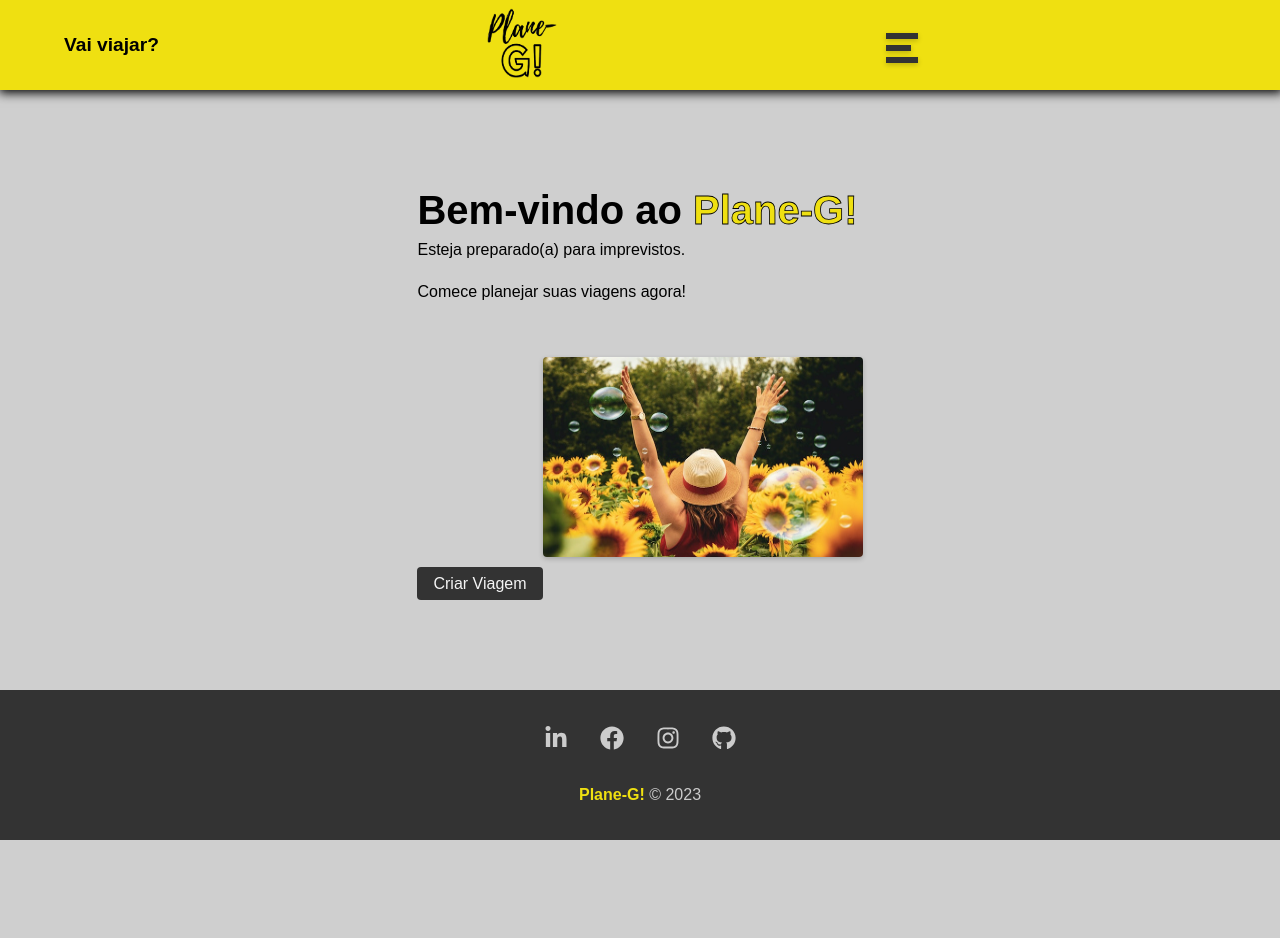
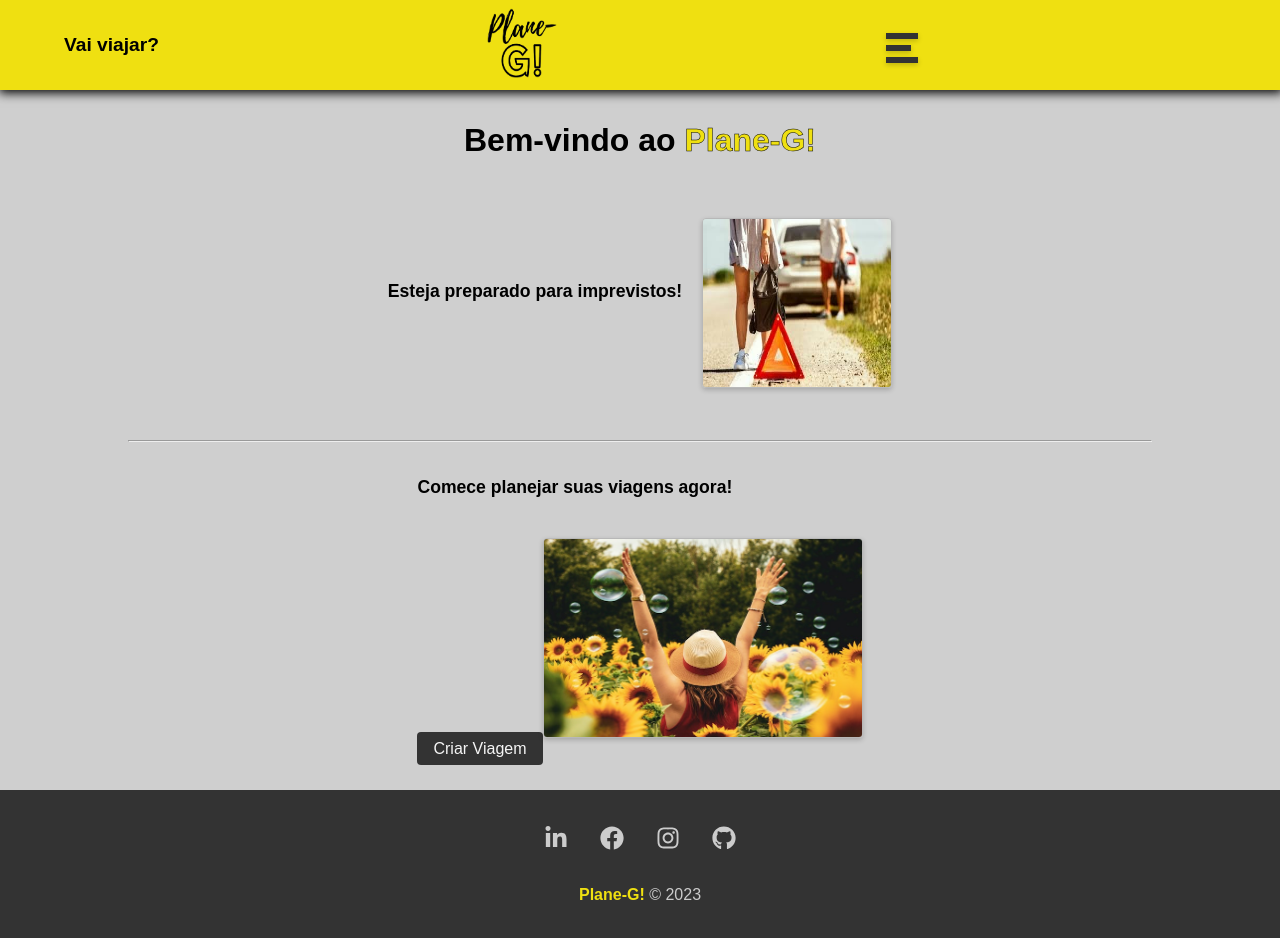
Before and after one commit to alexandreSouza31/plane-G, a React (Create React App) app: page / in a window 1280 px wide. Before the commit the page ends 840 px from the top, so only its background shows below. Built offline with nearby package versions, Linux system fonts and the light colour scheme.

Commit message:
will add the image of unforeseen

```diff
--- a/src/components/pages/Home.js
+++ b/src/components/pages/Home.js
@@ -1,18 +1,24 @@
 import styles from "./Home.module.css";
-import img_home from "../../img/freedom.jpg"
+import img_freedom from "../../img/freedom.jpg";
+import img_accident from "../../img/accident.jpg";
 import LinkButton from "../layoult/LinkButton";
 
 function Home() {
     return (
         <section className={styles.home_container}>
-            <div className={styles.dialog}>
             <h1>
                 Bem-vindo ao <span>Plane-G!</span>
             </h1>
-            <p>Esteja preparado(a) para imprevistos.</p>
-            <p>Comece planejar suas viagens agora!</p>
-            <LinkButton to="/newtrip" text="Criar Viagem" />
-            <img src={img_home } /></div>
+            <span className={styles.span_despair}>
+                <p>Esteja preparado para imprevistos!</p>
+                <img src={img_accident} />
+            </span>
+            <hr></hr>
+            <span className={styles.span_freedom}>
+                <p>Comece planejar suas viagens agora!</p>
+                <LinkButton to="/newtrip" text="Criar Viagem" />
+                <img src={img_freedom} />
+            </span>
         </section>
     )
 }
--- a/src/components/pages/Home.module.css
+++ b/src/components/pages/Home.module.css
@@ -1,44 +1,57 @@
 .home_container {
-    width: 100vw;
-    min-height: 400px;
+    width: 90vw;
+    height: 700px;
     display: flex;
     flex-direction: column;
-    justify-content: center;
+    justify-content: space-between;
     align-items: center;
     padding: 2rem;
     box-sizing: border-box;
-    /* background-image: url("../../img/freedom.jpg"); */
-    /* background-repeat: no-repeat;
-    background-size: contain; */
 }
 
-/* .dialog{
-    bottom: 150px;
-    position: relative;
-    background-color: #000000b8;
-    box-shadow: 0 2px 5px rgba(0, 0, 0, 0.5);
-
-    border-radius: 10px;
-} */
 .home_container h1{
-    /* color: whitesmoke; */
-    font-size: 2.5rem;
+    font-size: 2rem;
     margin-bottom: .5rem;
+    white-space: nowrap;
 }
 
 .home_container h1 span{
     color: #efe011;
-    -webkit-text-stroke: .8px #000;
+    -webkit-text-stroke: .5px #000;
+}
+
+
+.span_despair{
+    display: flex;
+    align-items: center;
+    justify-content: space-between;
+}
+
+.home_container img{
+    position: relative;
+    margin: 1rem 0;
+    border-radius: 4px;
+    box-shadow: 0 2px 5px rgba(0, 0, 0, 0.2);
+    border: #b8b8b8 1px solid;
+    z-index: 1;
+}
+
+.span_despair img{
+    width: 190px;
+    height: 170px;
+    margin-left: 20px;
+}
+
+hr{
+    width: 80vw;
 }
 
 .home_container p{
     margin-bottom: 1.5rem;
-    /* color: whitesmoke; */
+    font-weight: bold;
+    font-size: 1.1rem;
 }
-.home_container img{
+.span_freedom img{
     width: 320px;
     height: 200px;
-    margin: 2rem 0;
-    border-radius: 4px;
-    box-shadow: 0 2px 5px rgba(0, 0, 0, 0.2);
 }
```
Also changed, not shown: src/img/accident.jpg (added).
